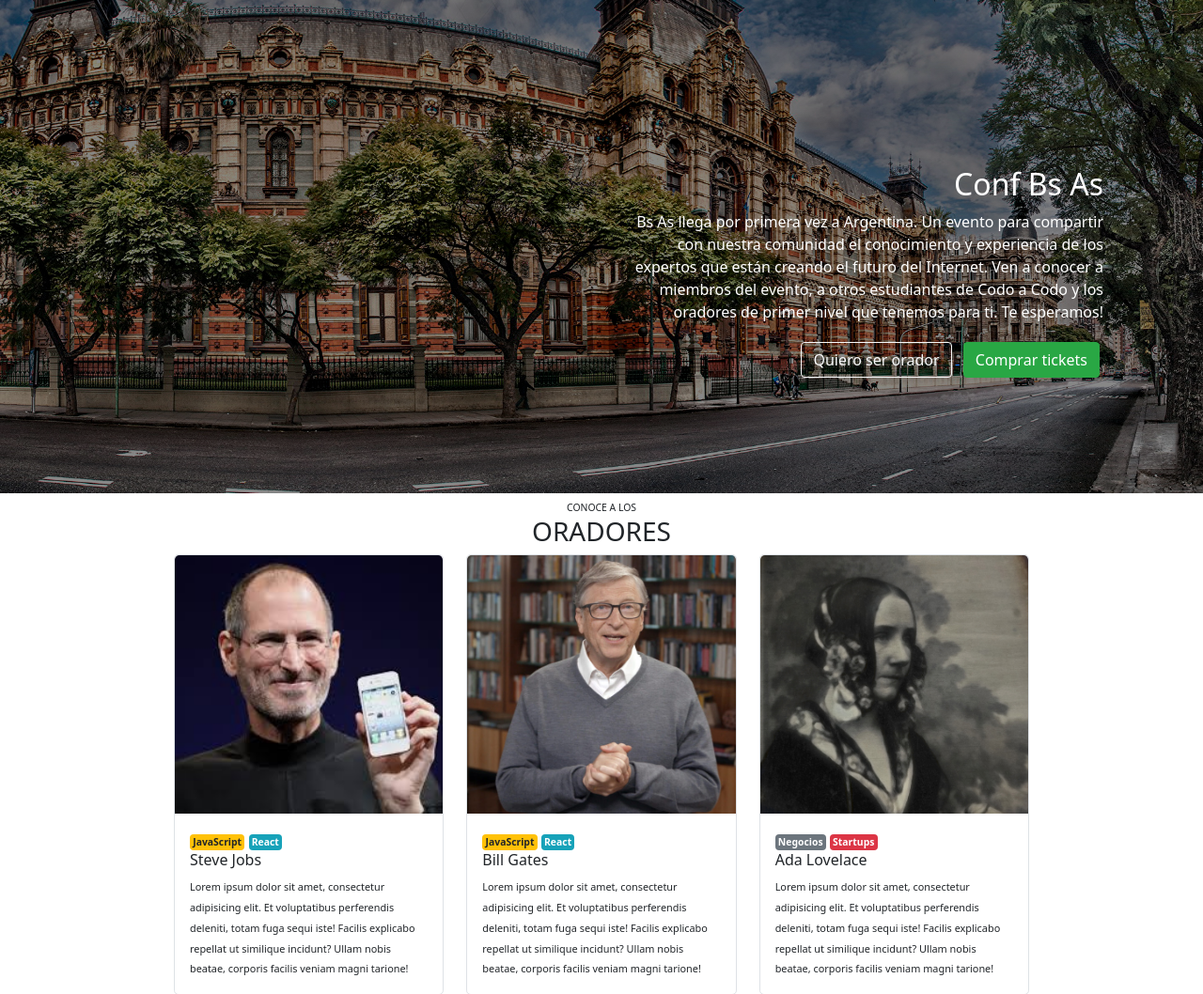
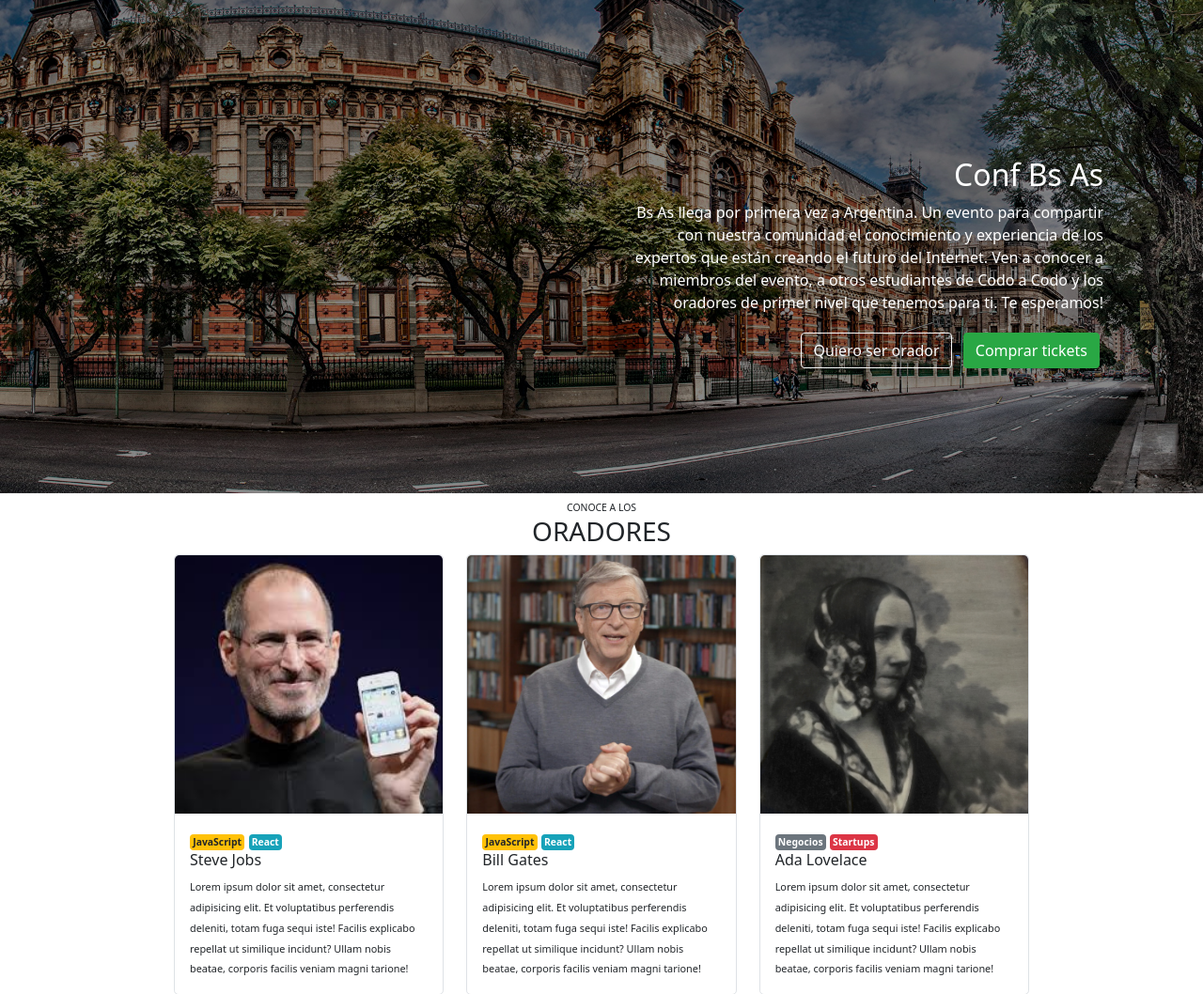
Before and after one commit to lreyes-swdev/tp-integrador-lreyes, a PHP site: page / in a window 1280 px wide. Shown: the part 79-1137 px from the top of the page at 94% size. Run offline with PHP 8.4, Linux system fonts and the light colour scheme.

Commit message:
TP Integrador | Fix Carousel

```diff
--- a/css/style.css
+++ b/css/style.css
@@ -14,12 +14,20 @@ header {
 
 /* <section "conferencia" style> */
 
-#conferencia {
+#conferencia img {
     height: 525px;
     min-height: 525px;
-    background: linear-gradient( #00000077, #00000077), url("../img/ba1.jpg");
-    background-size: cover;
-    background-position: 0% 70%;
+    object-fit: cover;
+    object-position: 0% 70%;
+}
+
+.carousel-caption {
+    position: absolute;
+    top: 0%;
+    bottom: 0%;
+    right: 0%;
+    left: 0%;
+    background: linear-gradient( #00000077, #00000077);
 }
 
 .btn-buy {
--- a/index.html
+++ b/index.html
@@ -47,6 +47,19 @@
 
     <main>
         <section id="conferencia">
+            <div id="carouselExampleSlidesOnly" class="carousel slide" data-bs-ride="carousel">
+                <div class="carousel-inner">
+                    <div class="carousel-item active">
+                        <img src="img/ba1.jpg" class="d-block w-100" alt="Buenos Aires 1">
+                    </div>
+                    <div class="carousel-item">
+                        <img src="img/ba2.jpg" class="d-block w-100" alt="Buenos Aires 2">
+                    </div>
+                    <div class="carousel-item">
+                        <img src="img/ba3.jpg" class="d-block w-100" alt="Buenos Aires 3">
+                    </div>
+                </div>
+                <div class="carousel-caption">
                     <div class="container h-100 pt-5">
                         <div class="row flex-row-reverse align-items-end px-4 h-75">
                             <div class="col-12 col-md-8 col-lg-6 text-white text-end">
@@ -61,6 +74,8 @@
                                     <button type="button" class="btn btn-outline-light m-1">Quiero ser orador</button>
                                 </a>
                                 <button type="button" class="btn btn-buy m-1">Comprar tickets</button>
+                            </div>
+                        </div>
                     </div>
                 </div>
             </div>
```
Lines whose indentation alone changed are shown as unchanged.
